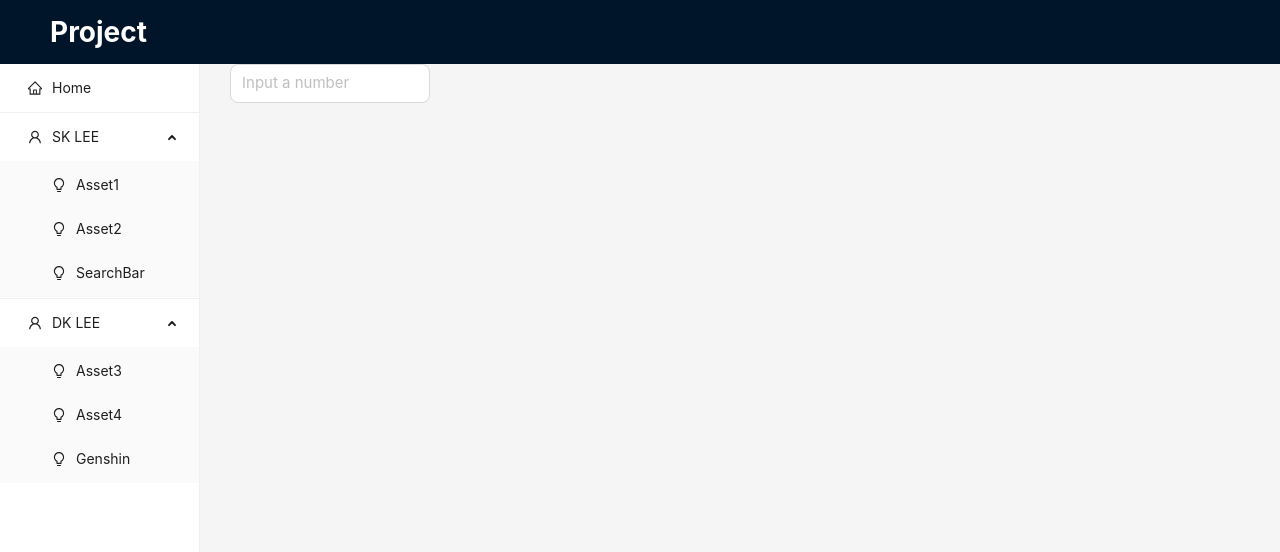
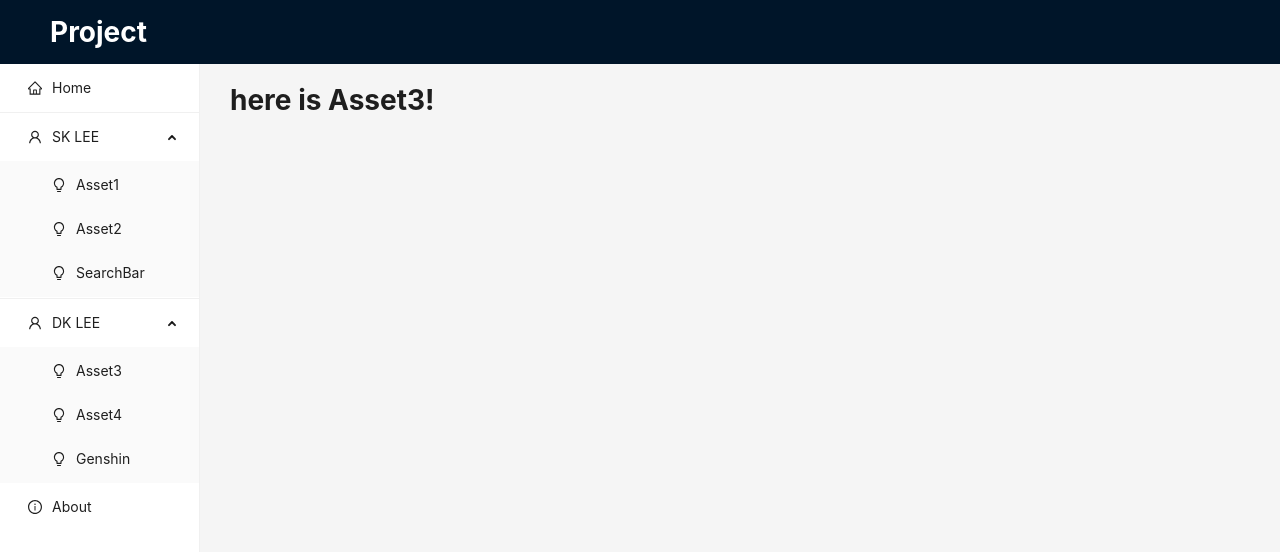
Before and after one commit to nohvenell2/learnant1, a React (Create React App) app: page /Asset3 in a window 1280 px wide. Shown: the top 552 px of the page. Built offline with nearby package versions, Linux system fonts and the light colour scheme.

Commit message:
About 추가

```diff
--- a/src/App.js
+++ b/src/App.js
@@ -1,6 +1,7 @@
 import React from 'react';
 import AppRouter from './routes/AppRouter'
 import SiderMenu from './components/SiderMenu';
+import { Link } from 'react-router-dom';
 import { Layout } from 'antd';
 const { Header, Content, Footer, Sider } = Layout;
 const App=()=>{
@@ -8,7 +9,11 @@ const App=()=>{
     <div>
       {/*App.js 에서 실제로 구현할 코드 */}
       <Layout>
-        <Header style={{display:'flex', alignItems:'center', color: 'white'}}><h1>Project</h1></Header>
+        <Link to="/">
+          <Header style={{display:'flex', alignItems:'center', color: 'white'}}>
+            <h1>Project</h1>
+          </Header>
+        </Link>
         <Layout>
           <Sider><SiderMenu /></Sider>
           <Content style={{display: 'flex'}}>
--- a/src/components/Header.js
+++ b/src/components/Header.js
@@ -1,5 +1,7 @@
 import React from "react";
 const HeaderTitle=()=>{
-    return <h1>here is Header</h1>;
+    return (
+        <h1>here is Header</h1>
+    )
 }
 export default HeaderTitle;
--- a/src/components/InputRealNumber.js
+++ b/src/components/InputRealNumber.js
@@ -9,7 +9,6 @@ const InputRealNumber = (props) => {
     if (reg.test(inputValue) || inputValue === '' || inputValue === '-') {
       onChange(inputValue);
     }
-    console.log(inputValue);
   };
 
   // '.' at the end or only '-' in the input box.
--- /dev/null
+++ b/src/pages/About.js
@@ -0,0 +1,5 @@
+import React from "react";
+function About() {
+    return <h1>here is About.</h1>;
+}
+export default About;
--- a/src/pages/Asset3.js
+++ b/src/pages/Asset3.js
@@ -1,10 +1,6 @@
 import React, {useState} from "react";
-import InputRealNumber from '../components/InputRealNumber'
-function Asset1(){
-    const [val,setVal]=useState();
-    const handleChange=(prev)=>setVal(val);
-    console.log(val);
-    return <InputRealNumber name='N' size='large' value={val} onChange={handleChange}/>
+function Asset3(){
+    return <h1>here is Asset3!</h1>
 
 }
-export default Asset1;
+export default Asset3;
--- a/src/pages/GenshinDamageCalculator.js
+++ b/src/pages/GenshinDamageCalculator.js
@@ -20,7 +20,7 @@ const GenshinDamageCalculator=()=>{
     const [FA,setFA]=useState(0);
     const [DB,setDB]=useState(0);
     const [CR,setCR]=useState(0);
-    const [CD,setCD]=useState(0);
+    const [CD,setCD]=useState(100);
     const [ER,setER]=useState(0);
     const [RM,setRM]=useState(0);
     const [EM,setEM]=useState(0);
@@ -62,7 +62,7 @@ const GenshinDamageCalculator=()=>{
                 <InputRealNumber value={EM} onChange={setEM} />
             </Form.Item>
             </Form>
-            <h2>Calculated Damage: {resultDamage}</h2>
+            <h2>Calculated Damage: {resultDamage.toFixed(2)}</h2>
         </div>
     )
 }
--- a/src/pages/Home.js
+++ b/src/pages/Home.js
@@ -1,5 +1,7 @@
 import React from "react";
 function Home(){
-    return <h1>here is Home</h1>
+    return (
+            <h1>here is Home</h1>
+    )
 }
 export default Home;
--- a/src/projectInfo.js
+++ b/src/projectInfo.js
@@ -1,5 +1,5 @@
 import React from 'react';
-import { HomeOutlined , UserOutlined, BulbOutlined } from '@ant-design/icons';
+import { HomeOutlined , UserOutlined, BulbOutlined, InfoCircleOutlined } from '@ant-design/icons';
 /**
  * SideMenu 의 Menubar 로 연동되는 project 정보
  * @param key 사이트 추가주소로 사용되는 이름
@@ -63,6 +63,11 @@ const projectInfo = [
         }
       ],
     },
+    {
+      key: 'About',
+      label: 'About',
+      icon: <InfoCircleOutlined />,
+    },
 
   ];
   export default projectInfo;
--- a/src/routes/AppRouter.js
+++ b/src/routes/AppRouter.js
@@ -8,6 +8,7 @@ import Asset4 from '../pages/Asset4';
 import NotFound from '../pages/NotFound';
 import SearchBar from '../pages/SearchBar';
 import Genshin from '../pages/GenshinDamageCalculator'
+import About from '../pages/About'
 
 const AppRouter = () => {
   return (
@@ -20,6 +21,7 @@ const AppRouter = () => {
       <Route path="/Asset4" element={<Asset4 />} />
       <Route path="/SearchBar" element={<SearchBar />} />
       <Route path="/Genshin" element={<Genshin />} />
+      <Route path="/About" element={<About />} />
       <Route path="/*" element={<NotFound />} />
     </Routes>
   );
```
